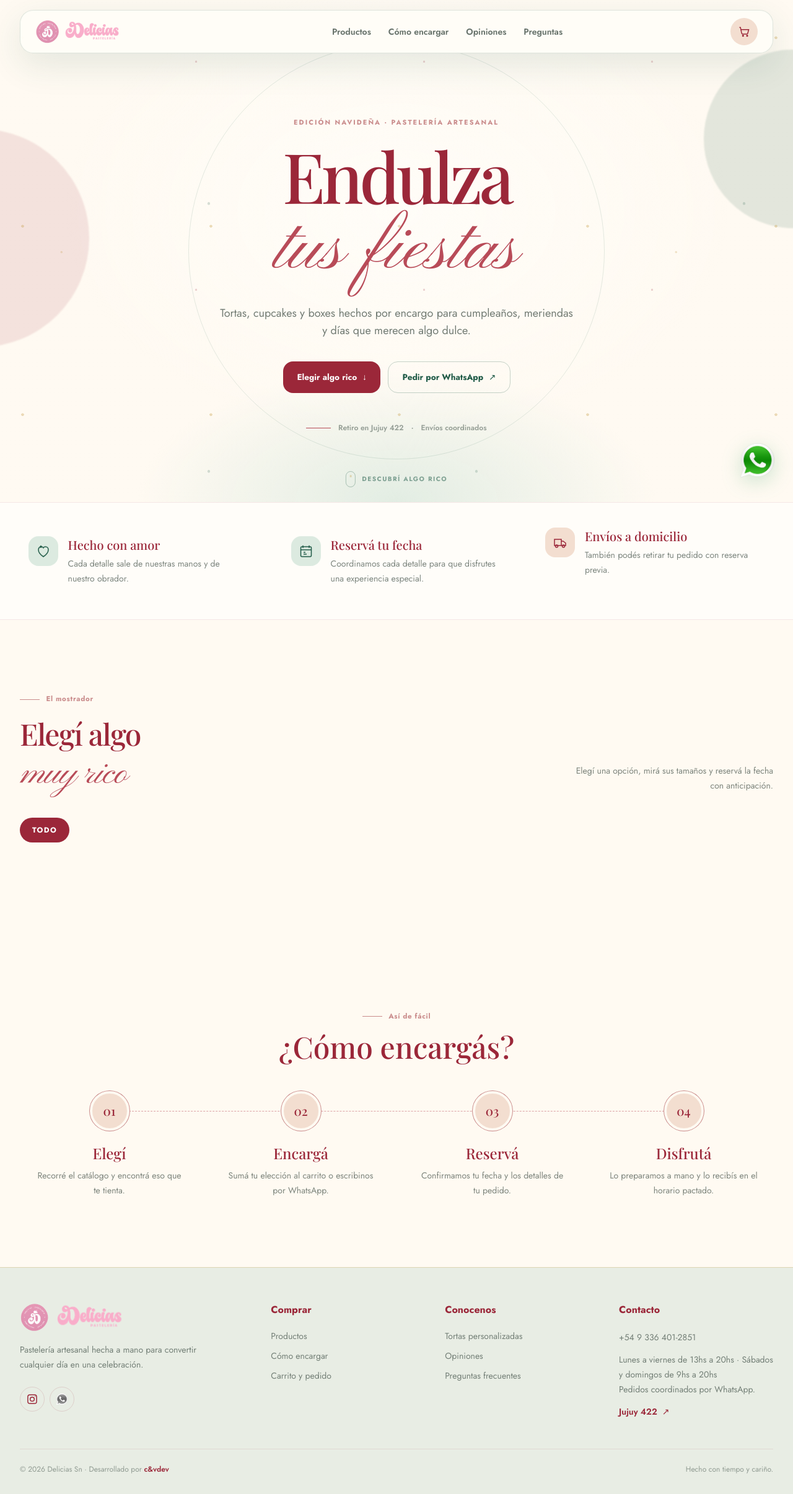
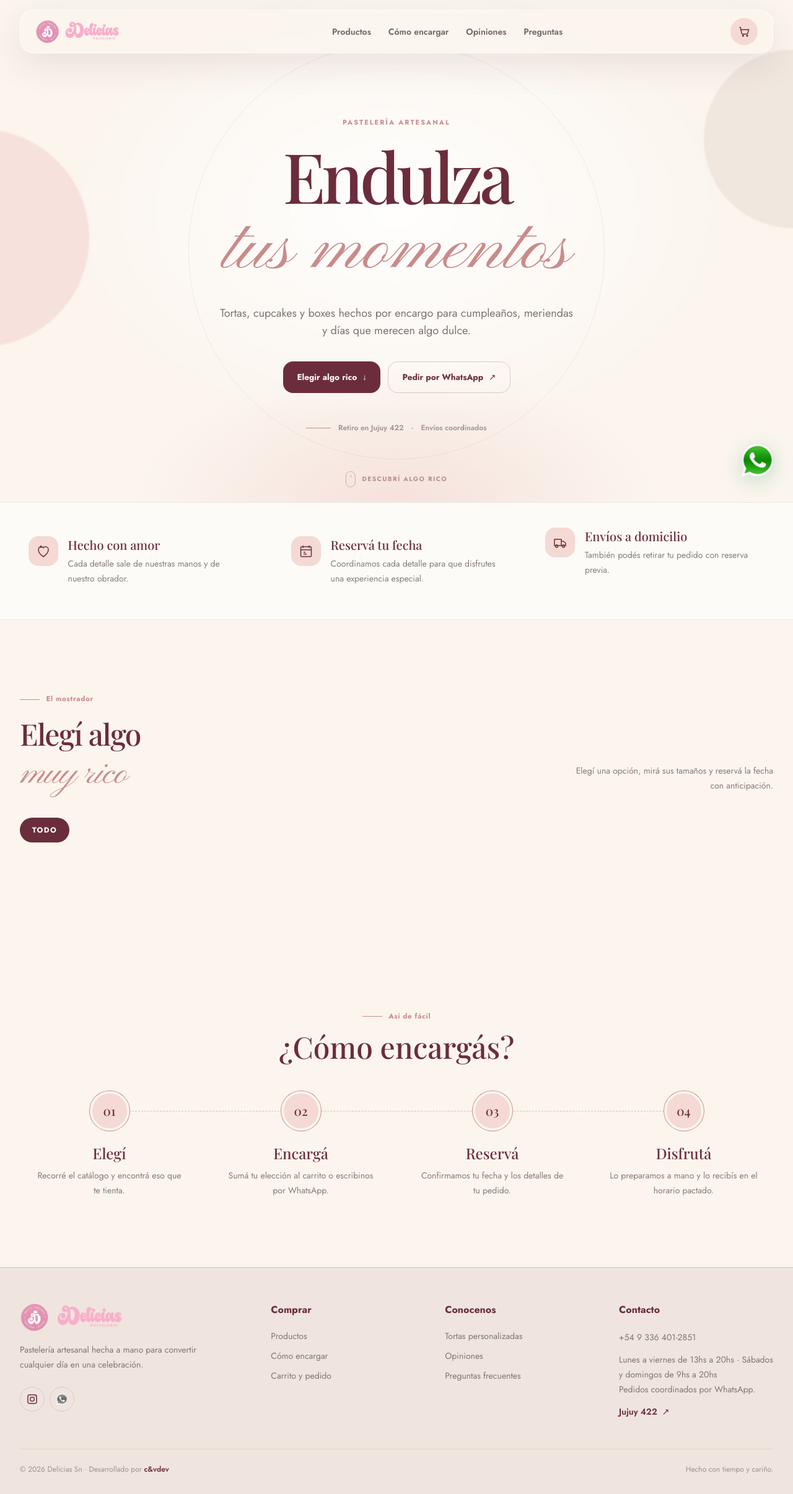
Before and after one commit to JuanseCian/delicias_sn, a Laravel app: page / in a window 1280 px wide. Shown: the whole page at 62% size. Run offline with Laravel 12, Linux system fonts and the light colour scheme; data that the repository does not hold is empty; style sheets or scripts are compiled from the project's sources.

Commit message:
Revert "aplica tema navideno al frontend"
This reverts commit 75ecc81c4194fa5fe34cedc4bac2d1bcd6f75b91.

```diff
--- a/resources/css/app.css
+++ b/resources/css/app.css
@@ -9,46 +9,42 @@
     --font-display: 'Playfair Display', Georgia, serif;
     --font-script: 'Pinyon Script', cursive;
     --font-poster: 'Anton', Impact, sans-serif;
-    --color-crema: #fffaf2;
-    --color-blush: #f3ded0;
-    --color-rosa-viejo: #b84b58;
-    --color-bordo: #9b2739;
-    --color-caramelo: #c49b43;
-    --color-ink: #26372f;
-    --color-mist: #dfe9df;
-    --color-pino: #1f5a46;
-    --color-pino-claro: #dceae0;
-    --color-nieve: #fffdf8;
-    --color-oro: #c49b43;
-    --color-background: #fffaf2;
-    --color-foreground: #26372f;
-    --color-card: #fffdf8;
-    --color-card-foreground: #26372f;
-    --color-popover: #fffdf8;
-    --color-popover-foreground: #26372f;
-    --color-primary: #9b2739;
+    --color-crema: #fbf5ee;
+    --color-blush: #f4d9d5;
+    --color-rosa-viejo: #c98b8b;
+    --color-bordo: #6b2d3c;
+    --color-caramelo: #c68b59;
+    --color-ink: #3b2a2a;
+    --color-mist: #eadfd7;
+    --color-background: #fbf5ee;
+    --color-foreground: #3b2a2a;
+    --color-card: #fff;
+    --color-card-foreground: #3b2a2a;
+    --color-popover: #fff;
+    --color-popover-foreground: #3b2a2a;
+    --color-primary: #6b2d3c;
     --color-primary-foreground: #fff;
-    --color-secondary: #f3ded0;
-    --color-secondary-foreground: #9b2739;
-    --color-muted: #dfe9df;
-    --color-muted-foreground: #65736b;
-    --color-accent: #f3ded0;
-    --color-accent-foreground: #9b2739;
-    --color-destructive: #b84444;
-    --color-border: rgba(31, 90, 70, 0.16);
-    --color-input: rgba(31, 90, 70, 0.2);
-    --color-ring: #c49b43;
-    --color-sidebar: #fffdf8;
-    --color-sidebar-foreground: #26372f;
-    --color-sidebar-primary: #9b2739;
+    --color-secondary: #f4d9d5;
+    --color-secondary-foreground: #6b2d3c;
+    --color-muted: #eadfd7;
+    --color-muted-foreground: #786768;
+    --color-accent: #f4d9d5;
+    --color-accent-foreground: #6b2d3c;
+    --color-destructive: #b44d4d;
+    --color-border: rgba(107, 45, 60, 0.14);
+    --color-input: rgba(107, 45, 60, 0.18);
+    --color-ring: #c98b8b;
+    --color-sidebar: #fff;
+    --color-sidebar-foreground: #3b2a2a;
+    --color-sidebar-primary: #6b2d3c;
     --color-sidebar-primary-foreground: #fff;
-    --color-sidebar-accent: #f3ded0;
-    --color-sidebar-accent-foreground: #9b2739;
-    --color-sidebar-border: rgba(31, 90, 70, 0.14);
-    --color-sidebar-ring: #c49b43;
-    --shadow-soft: 0 18px 55px rgba(31, 90, 70, 0.12);
-    --shadow-card: 0 9px 28px rgba(38, 55, 47, 0.09);
-    --shadow-lift: 0 22px 48px rgba(31, 90, 70, 0.18);
+    --color-sidebar-accent: #f4d9d5;
+    --color-sidebar-accent-foreground: #6b2d3c;
+    --color-sidebar-border: rgba(107, 45, 60, 0.12);
+    --color-sidebar-ring: #c98b8b;
+    --shadow-soft: 0 18px 55px rgba(107, 45, 60, 0.11);
+    --shadow-card: 0 9px 28px rgba(59, 42, 42, 0.08);
+    --shadow-lift: 0 22px 48px rgba(107, 45, 60, 0.16);
     --ease-brand: cubic-bezier(0.16, 1, 0.3, 1);
     --radius-4xl: 2.25rem;
 }
@@ -70,10 +66,6 @@ body.cart-is-open {
 
 body.product-modal-is-open {
     overflow: hidden;
-}
-
-body {
-    background-color: var(--color-crema);
 }
 
 @media (max-width: 639px) {
@@ -860,143 +852,3 @@ textarea:focus-visible {
     .dt-ticket, .dt-rise, .dt-stamp, .dt-bar { animation: none; }
     .dt-check-circle, .dt-check-tick { animation: none; stroke-dashoffset: 0; }
 }
-
-/* --- Tema navideño --- */
-.hero-section {
-    background:
-        radial-gradient(ellipse 58% 62% at 50% 42%, rgba(255, 253, 248, 0.96) 0%, rgba(255, 253, 248, 0) 72%),
-        radial-gradient(ellipse 42% 34% at 50% 100%, rgba(220, 234, 224, 0.82) 0%, rgba(220, 234, 224, 0) 78%),
-        var(--color-crema);
-}
-
-.hero-section::before {
-    border-color: rgba(31, 90, 70, 0.12);
-}
-
-.hero-section::after {
-    background-image:
-        radial-gradient(circle at 12% 20%, rgba(196, 155, 67, 0.48) 0 2px, transparent 2.5px),
-        radial-gradient(circle at 86% 27%, rgba(155, 39, 57, 0.28) 0 1.5px, transparent 2px),
-        radial-gradient(circle at 78% 76%, rgba(31, 90, 70, 0.25) 0 2px, transparent 2.5px),
-        radial-gradient(circle at 20% 82%, rgba(196, 155, 67, 0.35) 0 1.5px, transparent 2px);
-    background-size: 19rem 19rem, 23rem 23rem, 27rem 27rem, 31rem 31rem;
-    content: '';
-    inset: 0;
-    opacity: 0.7;
-    pointer-events: none;
-    position: absolute;
-}
-
-.hero-wash-left {
-    background: rgba(155, 39, 57, 0.11);
-}
-
-.hero-wash-right {
-    background: rgba(31, 90, 70, 0.12);
-}
-
-.hero-grain {
-    background-image: radial-gradient(rgba(31, 90, 70, 0.16) 0.7px, transparent 0.7px);
-}
-
-.hero-scroll-hint {
-    color: rgba(31, 90, 70, 0.52);
-}
-
-.hero-scroll-hint span {
-    border-color: rgba(31, 90, 70, 0.32);
-}
-
-.hero-scroll-hint span::after {
-    background: var(--color-oro);
-}
-
-.btn-primary {
-    background: var(--color-bordo);
-}
-
-.btn-primary:hover {
-    background: var(--color-pino);
-}
-
-.btn-secondary {
-    border-color: rgba(31, 90, 70, 0.25);
-    color: var(--color-pino);
-}
-
-.btn-secondary:hover {
-    background: var(--color-pino-claro);
-    border-color: var(--color-pino);
-}
-
-.product-image-frame {
-    background:
-        radial-gradient(circle at 25% 25%, rgba(255, 255, 255, 0.84) 0 5%, transparent 5.5%),
-        linear-gradient(145deg, var(--color-pino-claro), var(--color-crema));
-}
-
-.product-modal-image {
-    background:
-        radial-gradient(circle at 35% 30%, rgba(255, 253, 248, 0.7) 0 7%, transparent 7.5%),
-        linear-gradient(145deg, var(--color-pino-claro), var(--color-rosa-viejo));
-}
-
-.featured-product-frame {
-    background: linear-gradient(145deg, var(--color-pino-claro), var(--color-caramelo));
-}
-
-.custom-cake-panel {
-    background:
-        radial-gradient(circle at 25% 22%, rgba(255, 253, 248, 0.72) 0 5%, transparent 5.5%),
-        radial-gradient(circle at 75% 70%, rgba(255, 253, 248, 0.45) 0 9%, transparent 9.5%),
-        linear-gradient(145deg, var(--color-pino-claro), var(--color-rosa-viejo));
-}
-
-.custom-cupcake-panel {
-    background:
-        radial-gradient(circle at 50% 35%, var(--color-nieve) 0 12%, transparent 12.5%),
-        linear-gradient(145deg, var(--color-caramelo), var(--color-pino));
-}
-
-.cake-mobile-tab.is-active {
-    background: var(--color-pino);
-    color: var(--color-crema);
-}
-
-.cake-option:hover,
-.cake-option[data-selected='true'] {
-    border-color: var(--color-caramelo);
-    background: var(--color-pino-claro);
-}
-
-.cake-color-option:hover,
-.cake-color-option[data-selected='true'] {
-    border-color: var(--color-bordo);
-}
-
-.private-shell {
-    background: var(--color-crema);
-    color: var(--color-ink);
-}
-
-.private-shell .admin-heading,
-.private-shell .admin-form h2 {
-    color: var(--color-pino);
-}
-
-.love-benefit .love-icon {
-    background: var(--color-pino-claro);
-    color: var(--color-pino);
-}
-
-.love-benefit:hover {
-    background: rgba(220, 234, 224, 0.5);
-}
-
-.love-benefit .love-icon::after {
-    border-color: rgba(196, 155, 67, 0.55);
-}
-
-.catalog-card:hover {
-    border-color: rgba(196, 155, 67, 0.55);
-}
--- a/resources/js/components/ui/ticket-confirmation-card.tsx
+++ b/resources/js/components/ui/ticket-confirmation-card.tsx
@@ -57,7 +57,7 @@ const DashedLine = () => (
 );
 
 const SprinkleShower = () => {
-    const colors = ['#9B2739', '#1F5A46', '#C49B43', '#F3DED0', '#DCEAE0'];
+    const colors = ['#6B2D3C', '#C98B8B', '#F4D9D5', '#C68B59', '#EADFD7'];
 
     return (
         <div
--- a/resources/views/components/featured.blade.php
+++ b/resources/views/components/featured.blade.php
@@ -2,7 +2,7 @@
     $featuredCount = min($featured->count(), 4);
 @endphp
 
-<section id="destacados" class="overflow-hidden bg-pino px-4 py-12 text-crema sm:px-6 sm:py-16 lg:px-8">
+<section id="destacados" class="overflow-hidden bg-bordo px-4 py-12 text-crema sm:px-6 sm:py-16 lg:px-8">
     <div class="mx-auto max-w-6xl">
         <div>
             <p class="section-kicker !text-blush before:!bg-blush">Selección de la casa</p>
--- a/resources/views/components/footer.blade.php
+++ b/resources/views/components/footer.blade.php
@@ -1,4 +1,4 @@
-<footer class="border-t border-oro/30 bg-mist/70 px-4 pb-8 pt-14 text-ink sm:px-6 lg:px-8">
+<footer class="border-t border-bordo/20 bg-mist/70 px-4 pb-8 pt-14 text-ink sm:px-6 lg:px-8">
     <div class="mx-auto max-w-7xl">
         <div class="grid gap-10 sm:grid-cols-2 lg:grid-cols-[1.5fr_repeat(3,1fr)] lg:gap-8">
             <div>
--- a/resources/views/components/hero.blade.php
+++ b/resources/views/components/hero.blade.php
@@ -3,8 +3,8 @@
     <div class="hero-wash hero-wash-right" aria-hidden="true"></div>
     <div class="hero-grain" aria-hidden="true"></div>
     <div class="hero-intro relative z-10 mx-auto flex max-w-4xl flex-col items-center text-center reveal">
-        <p class="eyebrow hero-enter" style="--hero-enter-delay: 80ms">Edición navideña · Pastelería artesanal</p>
-        <h1 class="hero-enter mt-7 max-w-3xl font-display text-5xl leading-[0.92] tracking-[-0.055em] text-bordo sm:text-7xl lg:text-[7rem]" style="--hero-enter-delay: 180ms">Endulza<br><span class="font-script text-[1.08em] font-normal tracking-normal text-rosa-viejo">tus fiestas</span></h1>
+        <p class="eyebrow hero-enter" style="--hero-enter-delay: 80ms">Pastelería artesanal</p>
+        <h1 class="hero-enter mt-7 max-w-3xl font-display text-5xl leading-[0.92] tracking-[-0.055em] text-bordo sm:text-7xl lg:text-[7rem]" style="--hero-enter-delay: 180ms">Endulza<br><span class="font-script text-[1.08em] font-normal tracking-normal text-rosa-viejo">tus momentos</span></h1>
         <p class="hero-enter mt-8 max-w-xl text-base leading-7 text-ink/65 sm:text-lg" style="--hero-enter-delay: 300ms">Tortas, cupcakes y boxes hechos por encargo para cumpleaños, meriendas y días que merecen algo dulce.</p>
         <div class="hero-enter mt-9 flex flex-col justify-center gap-3 sm:flex-row" style="--hero-enter-delay: 430ms">
             <a href="#catalogo" class="btn-primary">Elegir algo rico <span aria-hidden="true">↓</span></a>
--- a/resources/views/partials/navigation.blade.php
+++ b/resources/views/partials/navigation.blade.php
@@ -4,7 +4,7 @@
 @endphp
 
 <header class="fixed inset-x-0 top-0 z-40 px-3 pt-4 sm:px-6 lg:px-8" x-data="{ open: false }">
-    <nav class="mx-auto flex max-w-7xl items-center justify-between rounded-[1.35rem] border border-pino/15 bg-nieve/90 px-4 py-3 shadow-soft backdrop-blur-md sm:px-6" aria-label="Navegación principal">
+    <nav class="mx-auto flex max-w-7xl items-center justify-between rounded-[1.35rem] border border-white/75 bg-crema/90 px-4 py-3 shadow-soft backdrop-blur-md sm:px-6" aria-label="Navegación principal">
         <a href="{{ route('home') }}" class="group flex items-center gap-2" aria-label="Volver al inicio de Delicias Sn">
             <img src="{{ asset('img/icono_delicias.png') }}" alt="" class="h-10 w-10 shrink-0 rounded-full object-cover transition-transform group-hover:rotate-6">
             <img src="{{ asset('img/delicias_nombre.png') }}" alt="Delicias Pastelería" class="brand-wordmark h-10 w-32 object-contain object-left sm:w-40">
@@ -29,12 +29,12 @@
             </button>
         </div>
     </nav>
-    <div x-show="open" x-transition x-cloak class="mx-auto mt-2 max-w-7xl rounded-[1.35rem] border border-pino/15 bg-nieve p-3 shadow-soft lg:hidden">
+    <div x-show="open" x-transition x-cloak class="mx-auto mt-2 max-w-7xl rounded-[1.35rem] border border-white/70 bg-crema p-3 shadow-soft lg:hidden">
         <div class="grid gap-1 text-sm font-semibold text-ink/75">
-            <a @click="open = false" href="{{ $catalogHref }}" class="rounded-2xl px-4 py-3 hover:bg-pino-claro">Productos</a>
-            <a @click="open = false" href="{{ $stepsHref }}" class="rounded-2xl px-4 py-3 hover:bg-pino-claro">Cómo encargar</a>
-            <a @click="open = false" href="{{ route('reviews.public') }}" class="rounded-2xl px-4 py-3 hover:bg-pino-claro">Opiniones</a>
-            <a @click="open = false" href="{{ route('faq') }}" class="rounded-2xl px-4 py-3 hover:bg-pino-claro">Preguntas frecuentes</a>
+            <a @click="open = false" href="{{ $catalogHref }}" class="rounded-2xl px-4 py-3 hover:bg-blush">Productos</a>
+            <a @click="open = false" href="{{ $stepsHref }}" class="rounded-2xl px-4 py-3 hover:bg-blush">Cómo encargar</a>
+            <a @click="open = false" href="{{ route('reviews.public') }}" class="rounded-2xl px-4 py-3 hover:bg-blush">Opiniones</a>
+            <a @click="open = false" href="{{ route('faq') }}" class="rounded-2xl px-4 py-3 hover:bg-blush">Preguntas frecuentes</a>
         </div>
     </div>
 </header>
```
